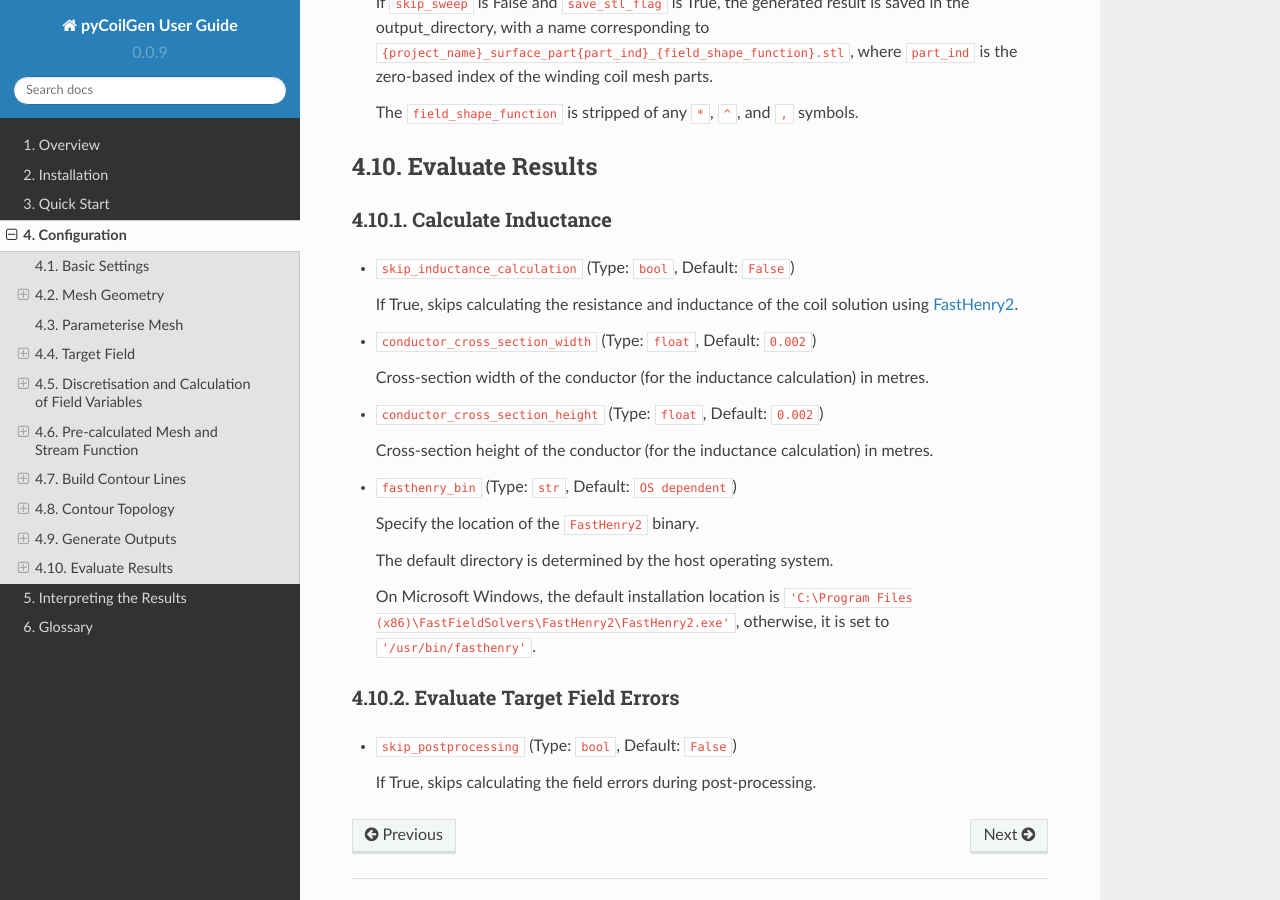
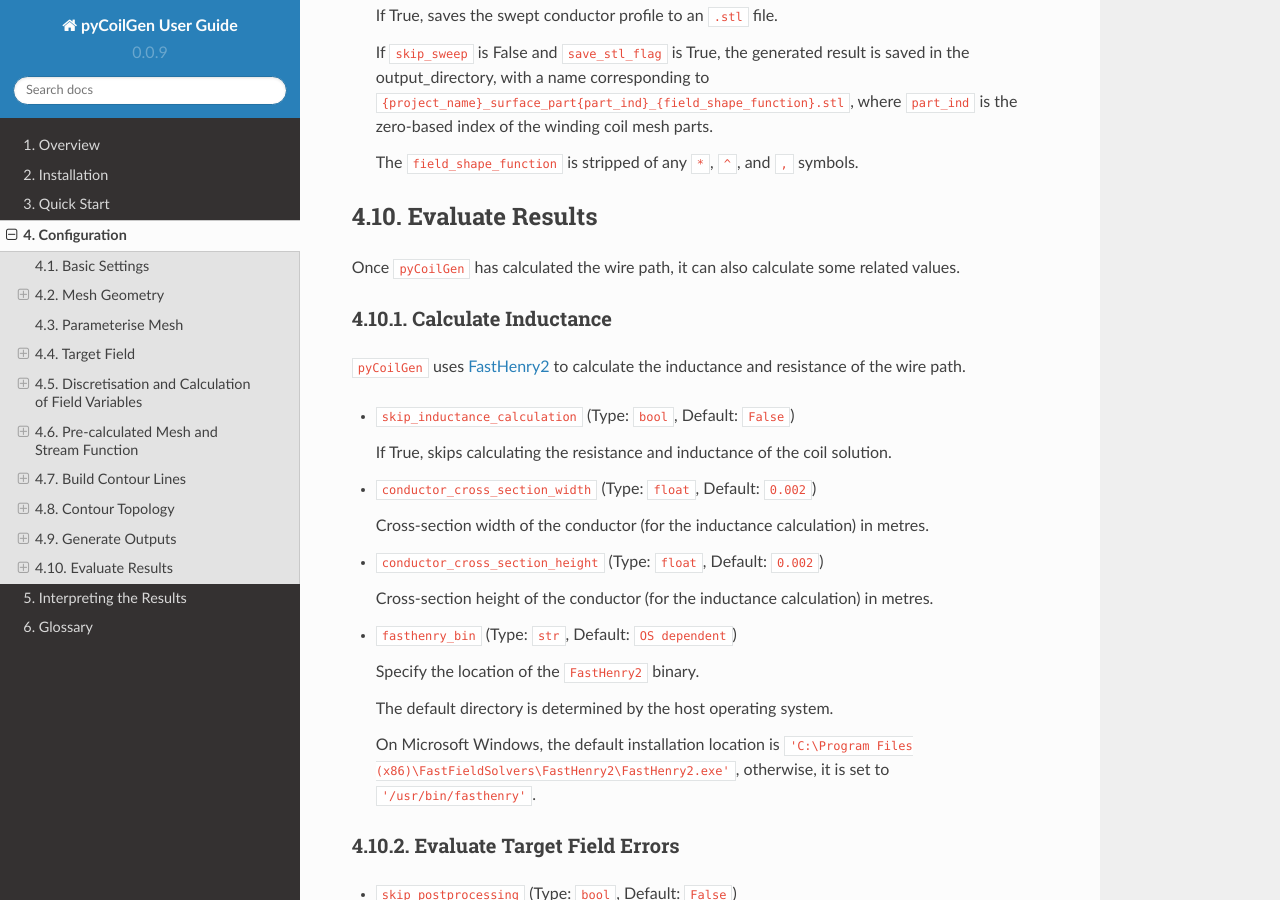
Before and after one commit to kev-m/pyCoilGen, a Sphinx documentation site: the page built from docs/source/configuration.md, in a window 1280 px wide and 900 px high, scrolled down 10830 px. Built offline with Sphinx 7.4.7 and the Read the Docs theme 2.0.0, drawn with Linux system fonts in a browser that asks for light colours; some of the changed text lies outside the part shown.

Commit message:
Release 1.0 rc5 (#47)
* fix: Making pyCoilGen callable from Linux CLI.

* Improving the documentation.

* Update docs/source/configuration.md

Co-authored-by: Jaynie Padayachee <8065714+jayniep@users.noreply.github.com>

* Update docs/source/configuration.md

Co-authored-by: Jaynie Padayachee <8065714+jayniep@users.noreply.github.com>

* Update docs/source/configuration.md

Co-authored-by: Jaynie Padayachee <8065714+jayniep@users.noreply.github.com>

* Update docs/source/configuration.md

Co-authored-by: Jaynie Padayachee <8065714+jayniep@users.noreply.github.com>

---------

Co-authored-by: Jaynie Padayachee <8065714+jayniep@users.noreply.github.com>

```diff
--- a/docs/source/configuration.md
+++ b/docs/source/configuration.md
@@ -429,9 +429,11 @@ These parameters affect the generation of the return paths (Figure 4(c)).
 
 ## Generate Outputs
 
+The primary purpose of `pyCoilGen` is to calculate the wire path of the coil that produces the desired target field.
+
 ### Generate Cylindrical PCB Output
 
-The application can optionally generate a PCB wire path that is suitable for wrapping around a cylinder.
+`pyCoilGen` can optionally generate a PCB wire path that is suitable for wrapping around a cylinder.
 
 - `make_cylindrical_pcb` (Type: `bool`, Default: `False`)
 
@@ -477,11 +479,15 @@ The application can optionally generate a 3D `.stl` trace by sweeping out a cond
 
 ## Evaluate Results
 
+Once `pyCoilGen` has calculated the wire path, it can also calculate some related values.
+
 ### Calculate Inductance
+
+`pyCoilGen` uses [FastHenry2](https://www.fastfieldsolvers.com/software.htm) to calculate the inductance and resistance of the wire path.
 
 - `skip_inductance_calculation` (Type: `bool`, Default: `False`)
 
-  If True, skips calculating the resistance and inductance of the coil solution using [FastHenry2](https://www.fastfieldsolvers.com/software.htm).
+  If True, skips calculating the resistance and inductance of the coil solution.
 
 - `conductor_cross_section_width` (Type: `float`, Default: `0.002`)
 
@@ -497,7 +503,8 @@ The application can optionally generate a 3D `.stl` trace by sweeping out a cond
 
   The default directory is determined by the host operating system.
 
-  On Microsoft Windows, the default installation location is `'C:\Program Files (x86)\FastFieldSolvers\FastHenry2\FastHenry2.exe'`, otherwise, it is set to `'/usr/bin/fasthenry'`.
+  On Microsoft Windows, the default installation location is `'C:\Program Files (x86)\FastFieldSolvers\FastHenry2\FastHenry2.exe'`,
+  otherwise, it is set to `'/usr/bin/fasthenry'`.
 
 ### Evaluate Target Field Errors
 
@@ -505,12 +512,9 @@ The application can optionally generate a 3D `.stl` trace by sweeping out a cond
 
   If True, skips calculating the field errors during post-processing.
 
-
-
 <!--
 
 Unused parameters
-
 
 `min_point_loop_number` (Type: `int`, Default: `20`)
   Minimal required number of points of a single loop; otherwise loops will be removed.
--- a/pyproject.toml
+++ b/pyproject.toml
@@ -59,6 +59,9 @@ Source = "https://github.com/kev-m/pyCoilGen"
 Changelog = "https://github.com/kev-m/pyCoilGen/blob/master/CHANGELOG.md"
 Contributing = "https://github.com/kev-m/pyCoilGen/blob/master/CONTRIBUTING.md"
 
+[project.scripts]
+pyCoilGen = "pyCoilGen:__main__.main"
+
 [tool.flit.module]
 name = "pyCoilGen"
 
```
Also changed, not shown: docs/source/quick_start.md (+5 -6 lines), docs/source/results.md (+7 -3 lines), 1 other file.
